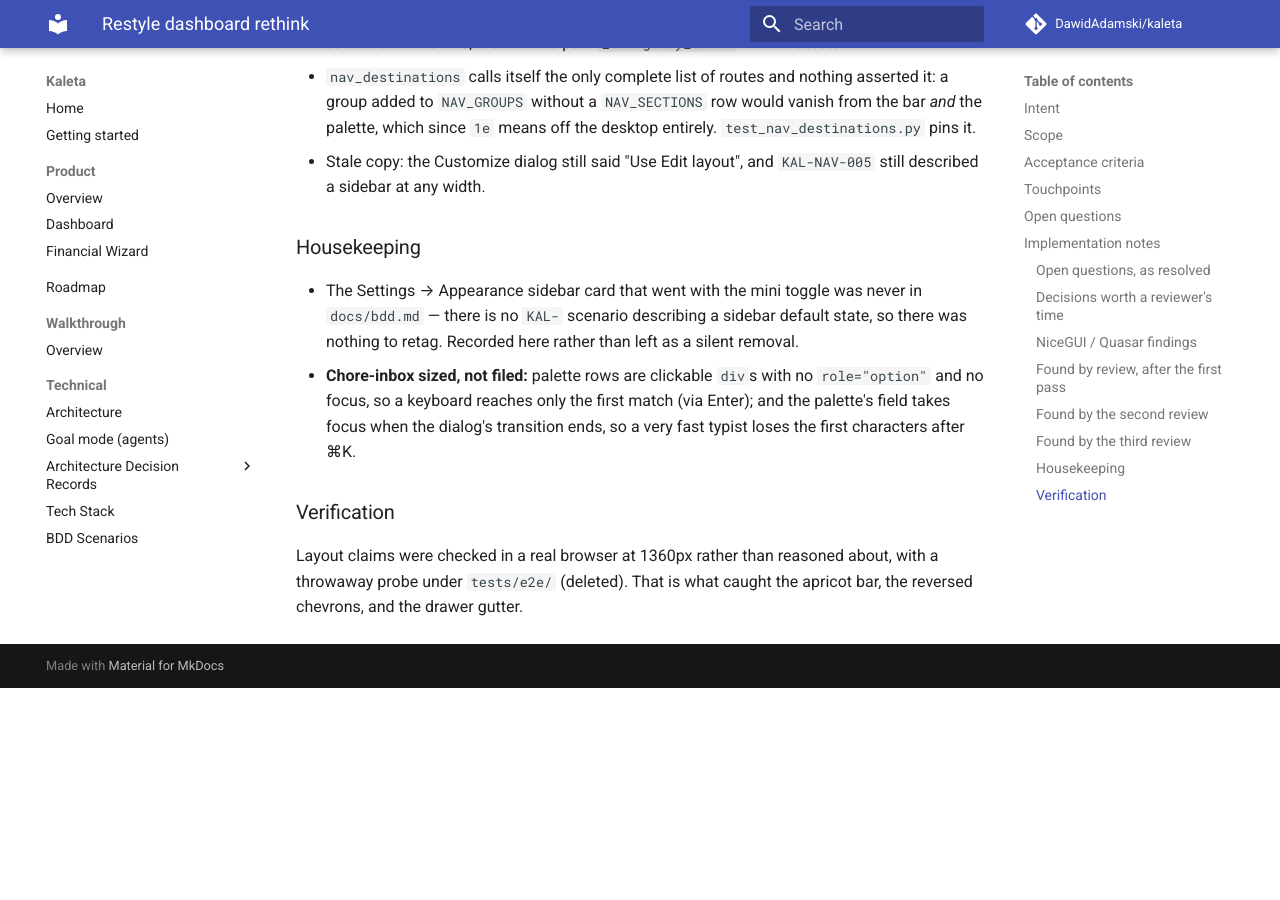
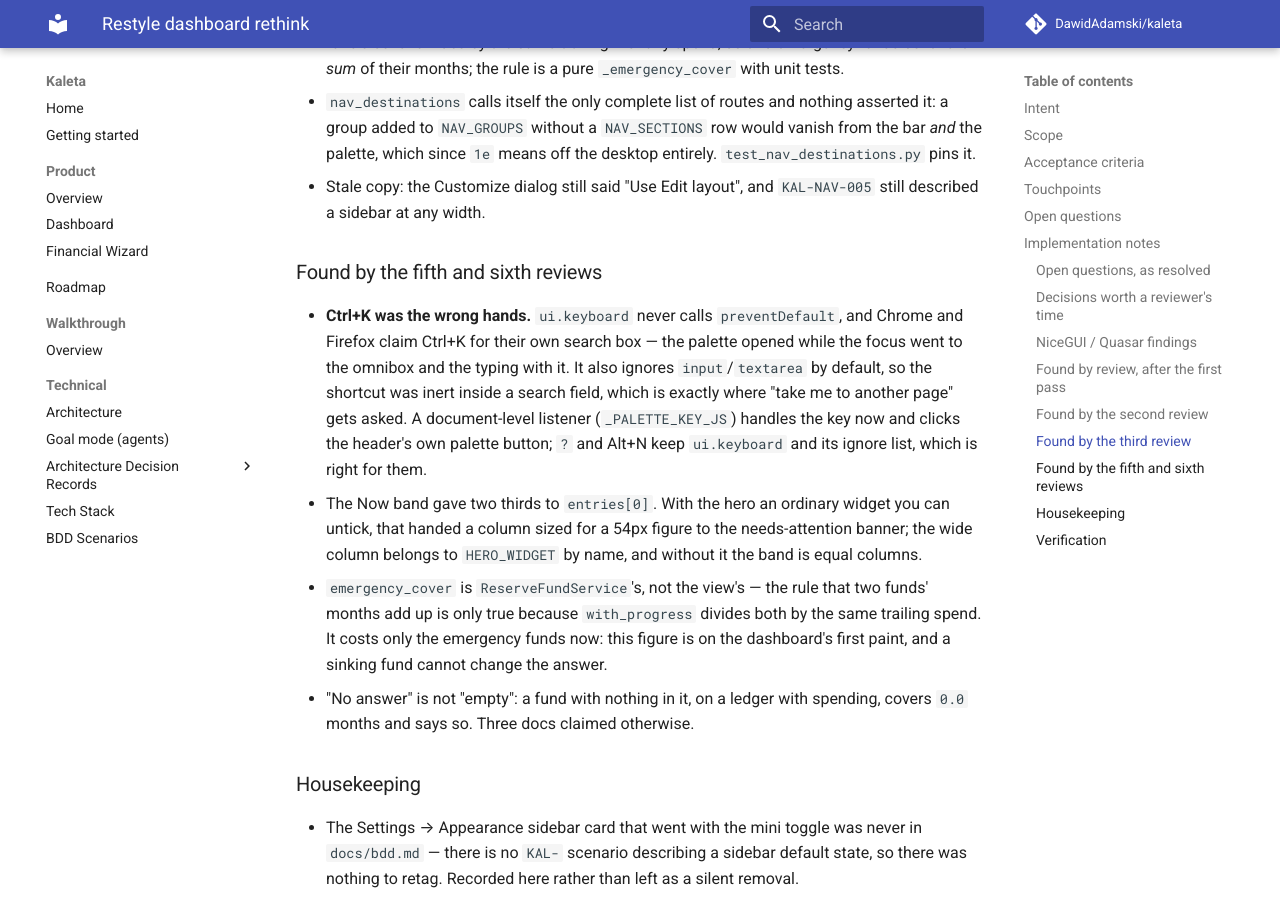
Before and after one commit to DawidAdamski/kaleta, an MkDocs documentation site: the page built from docs/plans/restyle-dashboard-rethink.md, in a window 1280 px wide and 900 px high, scrolled down 6539 px. Built offline with MkDocs 1.6.1 and Material for MkDocs 9.7.7, drawn with Linux system fonts in a browser that asks for light colours; comment, search, counter and statistics services are not loaded; before the commit the page ends 7227 px from its top, so only the background shows below that; some of the changed text lies outside the part shown.

Commit message:
docs: an empty fund is not a missing answer
Three places said "—" covered an empty emergency fund; it covers having
no fund, or no spending to measure one against. A fund with nothing in it
reads 0.0 months. Implementation notes record the fifth and sixth review
rounds.

Co-Authored-By: Claude Opus 5 (1M context) <noreply@anthropic.com>
Claude-Session: https://claude.ai/code/session_0152AYpRfMD2oD5sjv3sg3qi

```diff
--- a/docs/plans/restyle-dashboard-rethink.md
+++ b/docs/plans/restyle-dashboard-rethink.md
@@ -140,12 +140,12 @@ payees or categories (routes only); touching `app.storage.user` keys;
 1. **Watch figures** — took the artboard's four: net worth, savings rate
    (6-month average), balance in 30 days, safety-fund cover. `1f` moved
    with them in the same branch, so the two widths cannot disagree, and
-   `KAL-DSH-007` was re-pointed to match. Cover is the first
-   `EMERGENCY` fund's `months_of_coverage` from
-   `ReserveFundService.list_with_progress()`; `None` — no fund, an empty
-   one, or no spending in 90 days to measure against — reads "—" rather
-   than a zero, because no fund and zero months of cover are not the
-   same news.
+   `KAL-DSH-007` was re-pointed to match. Cover comes from
+   `ReserveFundService.emergency_cover`, which sums across the emergency
+   funds (see the third review round); `None` — no emergency fund, or no
+   spending in 90 days to measure one against — reads "—" rather than a
+   zero, because no fund and zero months of cover are not the same news.
+   A fund with nothing in it *does* cover zero months, and reads `0.0 mo`.
 2. **The `1f` tab bar** — **not** changed to Overview / Money / + /
    Plan / Insight, against this plan's stated default. The Scope section
    — the binding contract — does not list the tab bar, and the change
@@ -289,6 +289,29 @@ payees or categories (routes only); touching `app.storage.user` keys;
 - Stale copy: the Customize dialog still said "Use Edit layout", and
   `KAL-NAV-005` still described a sidebar at any width.
 
+### Found by the fifth and sixth reviews
+
+- **Ctrl+K was the wrong hands.** `ui.keyboard` never calls
+  `preventDefault`, and Chrome and Firefox claim Ctrl+K for their own
+  search box — the palette opened while the focus went to the omnibox and
+  the typing with it. It also ignores `input`/`textarea` by default, so
+  the shortcut was inert inside a search field, which is exactly where
+  "take me to another page" gets asked. A document-level listener
+  (`_PALETTE_KEY_JS`) handles the key now and clicks the header's own
+  palette button; `?` and Alt+N keep `ui.keyboard` and its ignore list,
+  which is right for them.
+- The Now band gave two thirds to `entries[0]`. With the hero an ordinary
+  widget you can untick, that handed a column sized for a 54px figure to
+  the needs-attention banner; the wide column belongs to `HERO_WIDGET` by
+  name, and without it the band is equal columns.
+- `emergency_cover` is `ReserveFundService`'s, not the view's — the rule
+  that two funds' months add up is only true because `with_progress`
+  divides both by the same trailing spend. It costs only the emergency
+  funds now: this figure is on the dashboard's first paint, and a sinking
+  fund cannot change the answer.
+- "No answer" is not "empty": a fund with nothing in it, on a ledger with
+  spending, covers `0.0` months and says so. Three docs claimed otherwise.
+
 ### Housekeeping
 
 - The Settings → Appearance sidebar card that went with the mini toggle
```
Also changed, not shown: docs/product/dashboard.md (+4 -2 lines).
